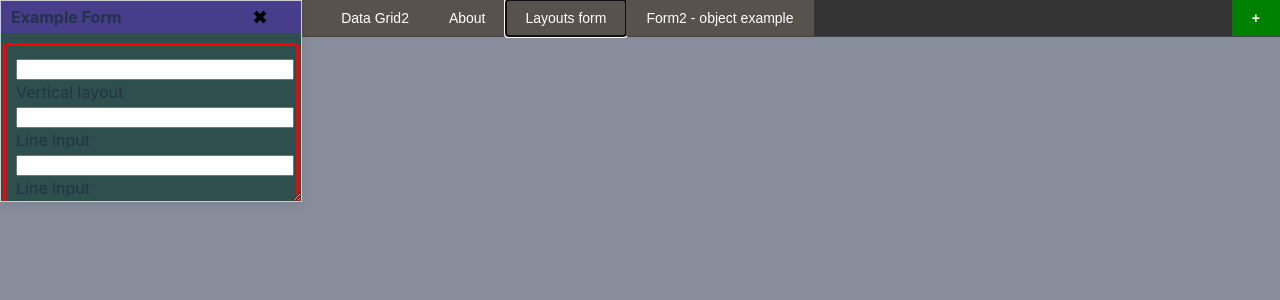
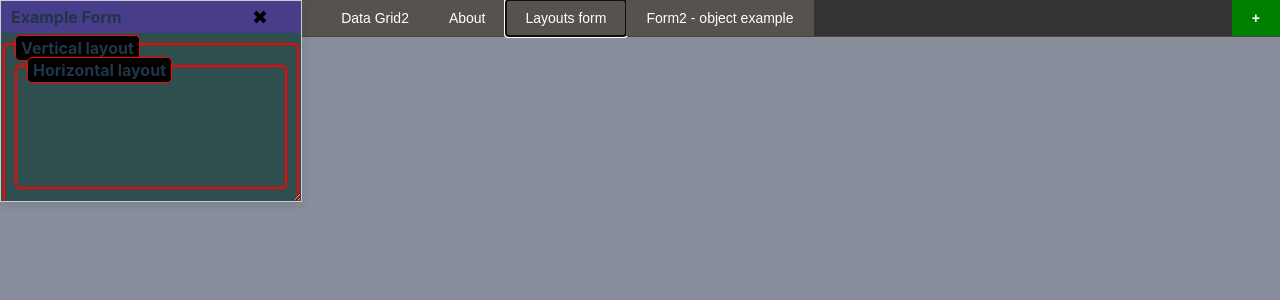
Before and after one commit to AndreiPuchko/q2web, a React (Vite) app: page / in a window 1280 px wide. Both pictures are taken after a click on the button "Layouts form". Shown: the top 300 px of the page. Built offline with nearby package versions, Linux system fonts and the light colour scheme; what generate-mock-data would draw is missing.

Commit message:
Form tree

```diff
--- a/src/components/Form.css
+++ b/src/components/Form.css
@@ -9,18 +9,22 @@
 }
 
 .group-box {
-  border: 3px solid red;
+  border: 2px solid red;
   padding: 10px;
   margin: 10px 0;
   border-radius: 5px;
+  min-height: 100px;
+  min-width: 100px;
   position: relative;
 }
 
 .group-box-title {
   position: absolute;
+  border: 1px solid red;
+  border-radius: 5px;
   top: -10px;
   left: 10px;
-  background: white;
+  background: black;
   padding: 0 5px;
   font-weight: bold;
 }
--- a/src/components/Form.tsx
+++ b/src/components/Form.tsx
@@ -125,58 +125,43 @@ class Form extends Component<FormProps> {
     }
   };
 
-  renderColumns = (columns) => {
+  createFormTree = (columns) => {
     const stack = [];
-    const result = [];
-
-    // Add a default vertical panel
-    const defaultPanel = {
-      type: "/v",
-      children: [],
-    };
-    stack.push(defaultPanel);
+    const root = { column: 'root', children: [] };
+    stack.push(root);
 
     columns.forEach((col) => {
-      if (col.type === "/h" || col.type === "/v" || col.type === "/f") {
+      if (col.column === "/h" || col.column === "/v" || col.column === "/f") {
         const panel = {
-          type: col.type,
-          label: col.label, // Use label for group box title
+          column: col.column,
+          label: col.label,
           children: [],
         };
+        stack[stack.length - 1].children.push(panel);
         stack.push(panel);
-      } else if (col.type === "/") {
-        // Interpret '/' as '/v' for simplicity
-        const panel = stack.pop();
-        if (panel && stack.length > 0) {
-          stack[stack.length - 1].children.push(panel);
-        } else if (panel) {
-          result.push(panel);
+      } else if (col.column === "/") {
+        if (stack.length > 1) {
+          stack.pop();
         }
       } else {
-        if (stack.length > 0) {
-          stack[stack.length - 1].children.push(col);
-        } else {
-          result.push(col);
-        }
+        stack[stack.length - 1].children.push(col);
       }
     });
 
-    // Ensure the default panel is added to the result if not closed
-    if (stack.length > 0) {
-      result.push(stack.pop());
-    }
-
-    return result;
+    console.log("Form tree:", JSON.stringify(root, null, 2));
+    return root;
   };
 
   renderPanel = (panel) => {
-    const className = panel.type === "/h" ? "flex-row group-box" : "flex-column group-box";
+    if (!panel || !panel.children) return null;
+
+    const className = panel.column === "/h" ? "flex-row group-box" : "flex-column group-box";
 
     return (
       <div className={className}>
         {panel.label && <div className="group-box-title">{panel.label}</div>}
-        {panel.children && panel.children.map((child, index) => {
-          if (child.type) {
+        {panel.children.map((child, index) => {
+          if (child.column && panel.column !== 'root') {
             return this.renderPanel(child);
           } else {
             return (
@@ -193,16 +178,15 @@ class Form extends Component<FormProps> {
 
   render() {
     const { columns } = this.props.metaData;
-    console.log("Form columns:", columns);
     const hasOkButton = this.props.metaData.hasOkButton;
     const hasCancelButton = this.props.metaData.hasCancelButton;
 
-    const structuredColumns = this.renderColumns(columns);
+    const structuredColumns = this.createFormTree(columns);
 
     return (
       <div style={{ height: '100%' }} _can_grow_height="true" _can_grow_width="true">
         <form ref={this.formRef} onSubmit={this.handleSubmit} className="FormComponent" style={{ height: '100%' }}>
-          {structuredColumns.map((panel, index) => this.renderPanel(panel))}
+          {structuredColumns.children && structuredColumns.children.map((panel, index) => this.renderPanel(panel))}
           {(hasOkButton || hasCancelButton) && (
             <div className="FormBottomButtons" style={{ display: 'flex', justifyContent: 'flex-end' }}>
               {hasOkButton && <button type="submit">Ok</button>}
```
